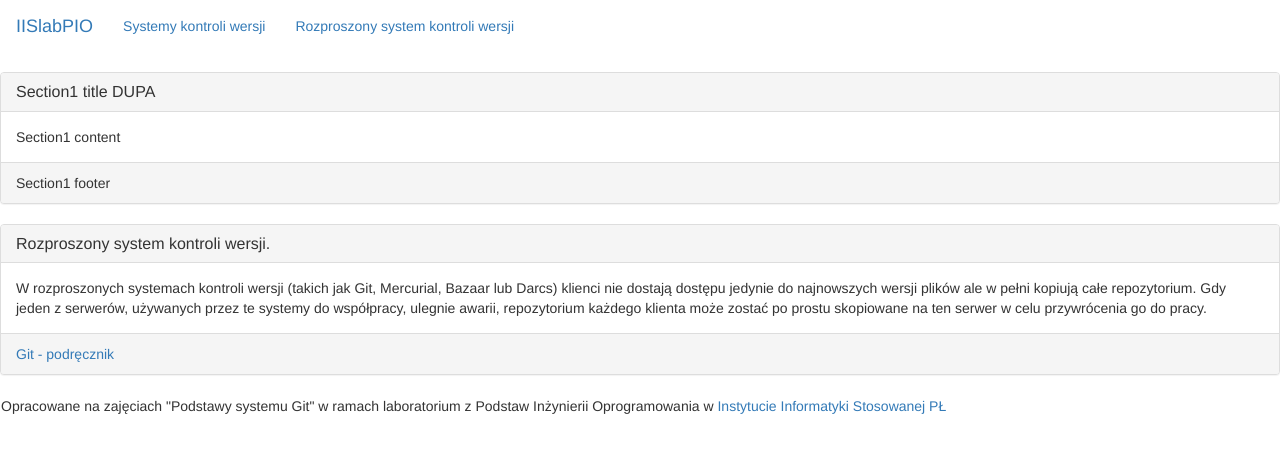
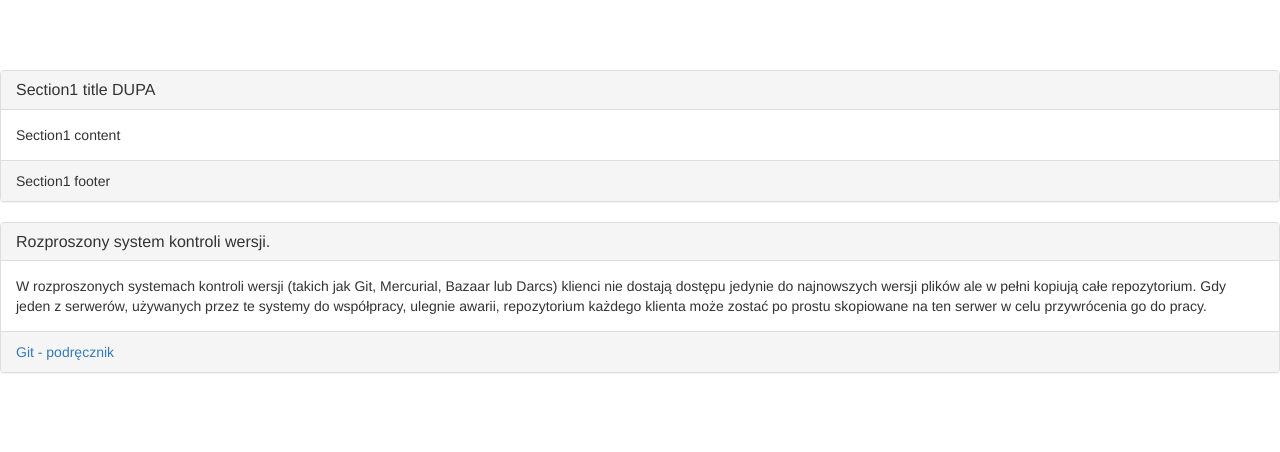
Before and after one commit to HRN7/iislabpio_187812, a plain HTML site: page index.html in a window 1280 px wide. Drawn offline with nearby package versions, Linux system fonts and the light colour scheme.

Commit message:
poprawienie bledu w cecha2

```diff
--- a/index.html
+++ b/index.html
@@ -5,15 +5,6 @@
 	</head>
 	<body>
 		<nav class="navbar">
-			<div class="navbar-header">
-		 <a class="navbar-brand" href="#">IISlabPIO</a>
-	 </div>
-	 <div class="collapse navbar-collapse">
-	 	<ul class="nav navbar-nav">
-   			<li><a href="#section1">Systemy kontroli wersji</a></li>
-   			<li><a href="#section2">Rozproszony system kontroli wersji</a></li>
-   		</ul>
-   	</div>
 		</nav>
 		<section id="section1" class="panel panel-default">
 			<div class="panel-heading">
@@ -38,7 +29,6 @@
 			</footer>
 		</section>
 		<footer  class="navbar">
-			Opracowane na zajęciach "Podstawy systemu Git" w ramach laboratorium z Podstaw Inżynierii Oprogramowania w <a href="http://www.iis.p.lodz.pl/">Instytucie Informatyki Stosowanej PŁ</a>
 		</footer>
 	</body>
 </html>
```
